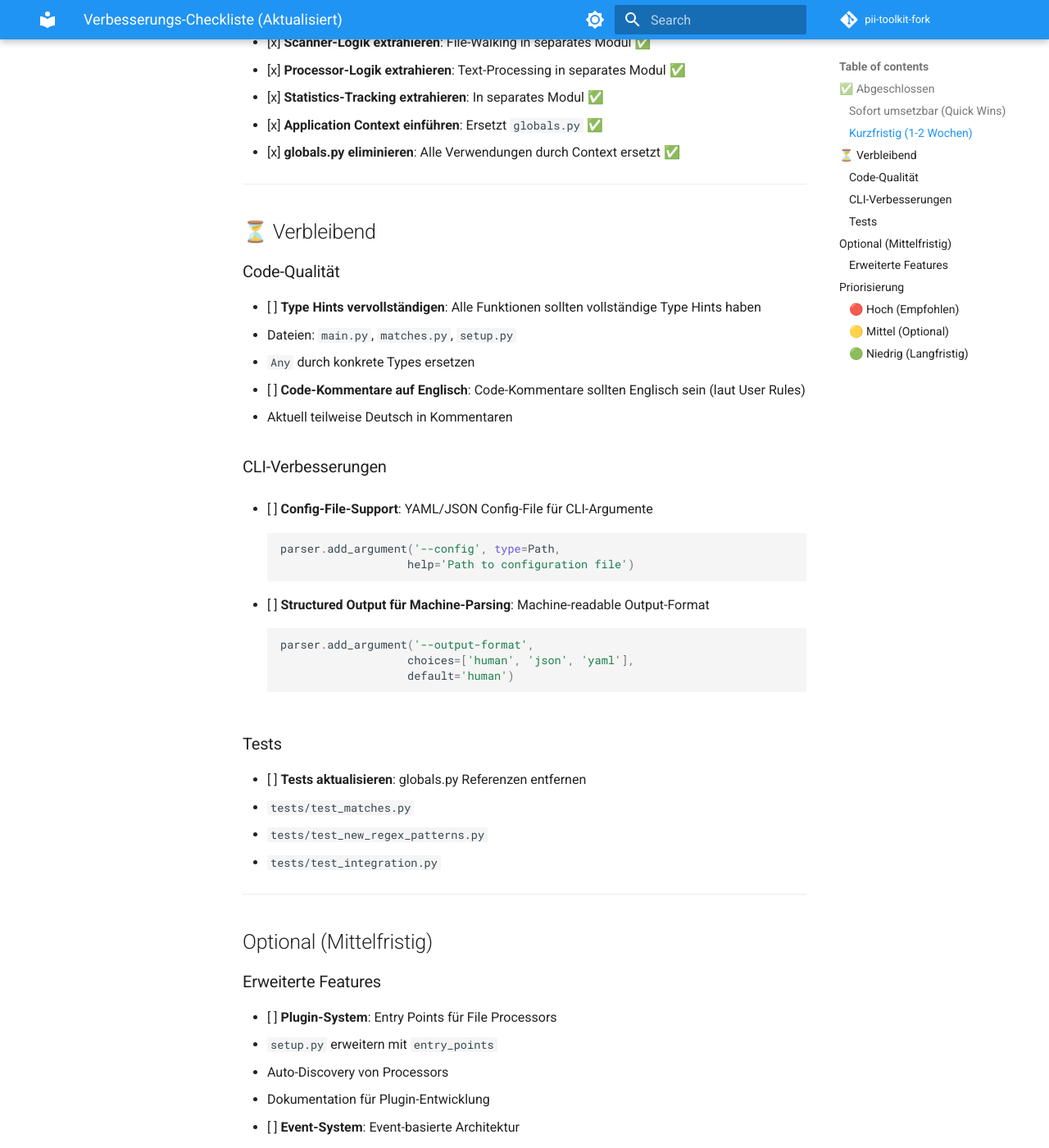
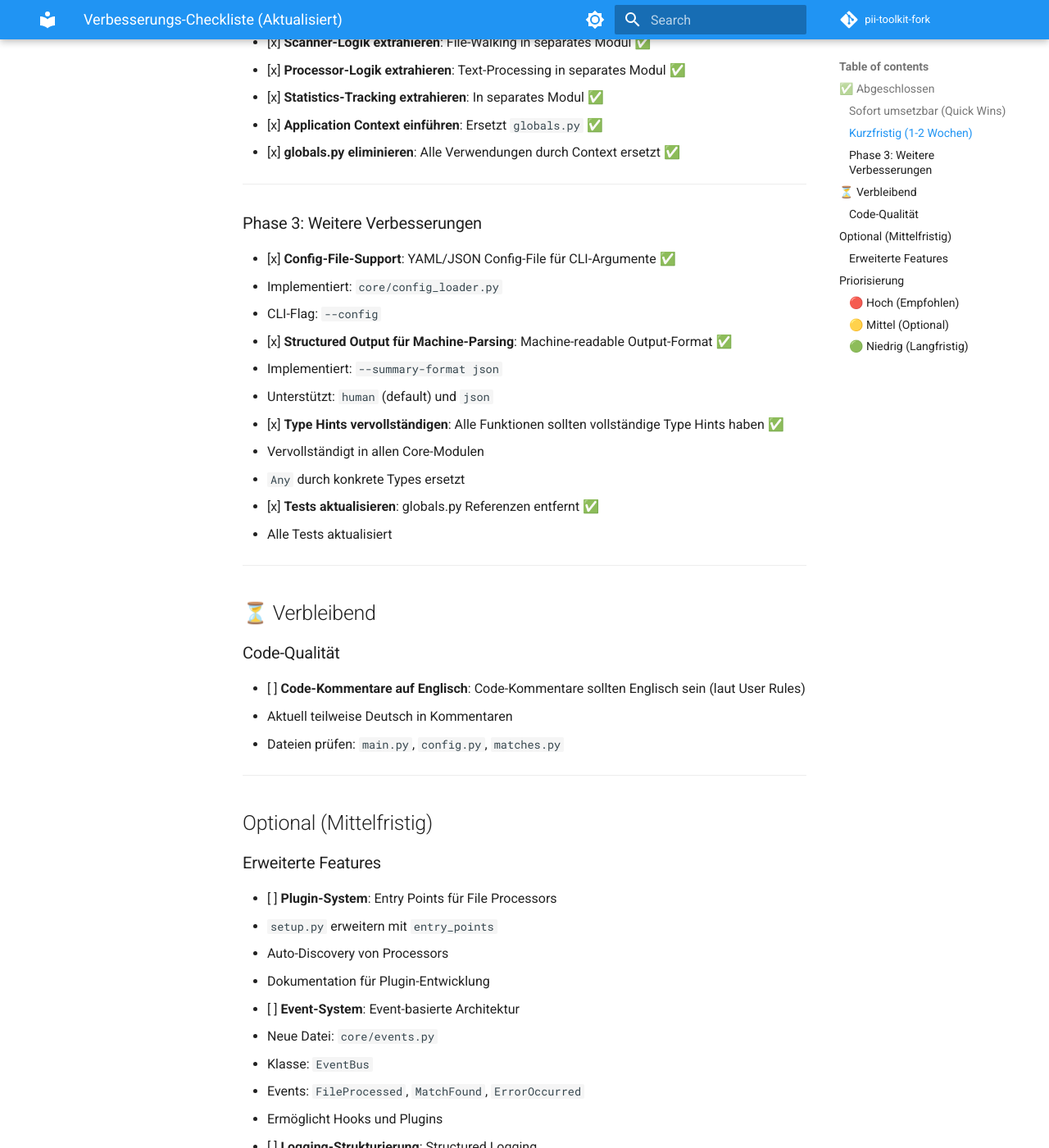
Before and after one commit to lichtbaer/pbd-toolkit, an MkDocs documentation site: the page built from docs/VERBESSERUNGS_CHECKLISTE_AKTUELL.md, in a window 1280 px wide and 1400 px high, scrolled down 490 px. Shown: the whole window at 82% size. Built offline with MkDocs 1.6.1 and Material for MkDocs 9.7.7, drawn with Linux system fonts in a browser that asks for light colours; comment, search, counter and statistics services are not loaded; some of the changed text lies outside the part shown.

Commit message:
Refactor: Update docs and organize planning files
Update checklist, add planning README, and organize docs.

Co-authored-by: cursor <cursor@smartml.de>

````diff
--- a/docs/VERBESSERUNGS_CHECKLISTE_AKTUELL.md
+++ b/docs/VERBESSERUNGS_CHECKLISTE_AKTUELL.md
@@ -17,35 +17,27 @@
 
 ---
 
+### Phase 3: Weitere Verbesserungen
+- [x] **Config-File-Support**: YAML/JSON Config-File für CLI-Argumente ✅
+  - Implementiert: `core/config_loader.py`
+  - CLI-Flag: `--config`
+- [x] **Structured Output für Machine-Parsing**: Machine-readable Output-Format ✅
+  - Implementiert: `--summary-format json`
+  - Unterstützt: `human` (default) und `json`
+- [x] **Type Hints vervollständigen**: Alle Funktionen sollten vollständige Type Hints haben ✅
+  - Vervollständigt in allen Core-Modulen
+  - `Any` durch konkrete Types ersetzt
+- [x] **Tests aktualisieren**: globals.py Referenzen entfernt ✅
+  - Alle Tests aktualisiert
+
+---
+
 ## ⏳ Verbleibend
 
 ### Code-Qualität
-- [ ] **Type Hints vervollständigen**: Alle Funktionen sollten vollständige Type Hints haben
-  - Dateien: `main.py`, `matches.py`, `setup.py`
-  - `Any` durch konkrete Types ersetzen
-
 - [ ] **Code-Kommentare auf Englisch**: Code-Kommentare sollten Englisch sein (laut User Rules)
   - Aktuell teilweise Deutsch in Kommentaren
-
-### CLI-Verbesserungen
-- [ ] **Config-File-Support**: YAML/JSON Config-File für CLI-Argumente
-  ```python
-  parser.add_argument('--config', type=Path,
-                     help='Path to configuration file')
-  ```
-
-- [ ] **Structured Output für Machine-Parsing**: Machine-readable Output-Format
-  ```python
-  parser.add_argument('--output-format',
-                     choices=['human', 'json', 'yaml'],
-                     default='human')
-  ```
-
-### Tests
-- [ ] **Tests aktualisieren**: globals.py Referenzen entfernen
-  - `tests/test_matches.py`
-  - `tests/test_new_regex_patterns.py`
-  - `tests/test_integration.py`
+  - Dateien prüfen: `main.py`, `config.py`, `matches.py`
 
 ---
 
@@ -73,13 +65,10 @@
 ## Priorisierung
 
 ### 🔴 Hoch (Empfohlen)
-1. Tests aktualisieren (globals.py Referenzen)
-2. Config-File-Support
-3. Type Hints vervollständigen
+1. Code-Kommentare auf Englisch umstellen
 
 ### 🟡 Mittel (Optional)
-4. Code-Kommentare auf Englisch
-5. Structured Output für Machine-Parsing
+2. Structured Output für Machine-Parsing (bereits implementiert als `--summary-format json`)
 
 ### 🟢 Niedrig (Langfristig)
 6. Plugin-System
@@ -90,4 +79,4 @@
 
 **Hinweis**: Diese Checkliste sollte regelmäßig aktualisiert werden, wenn Verbesserungen umgesetzt werden.
 
-**Stand**: Nach Phase 2 abgeschlossen
+**Stand**: Nach Phase 3 abgeschlossen (Refactoring komplett, Engines erweitert, Config-File-Support, Structured Output)
````
Also changed, not shown: docs/PLANNING_CLEANUP.md (added, +73 -0 lines), docs/PLANNING_README.md (added, +67 -0 lines).
